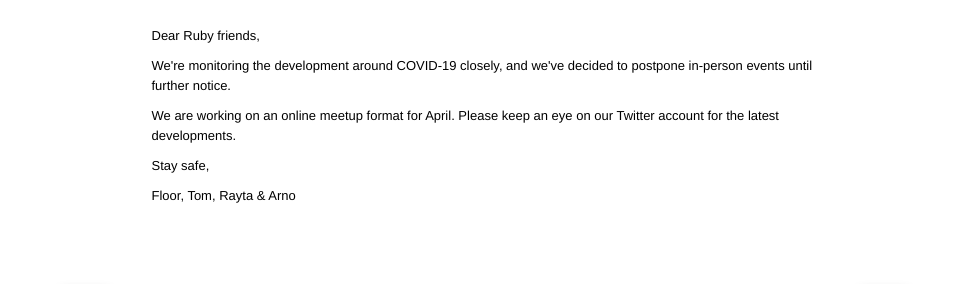
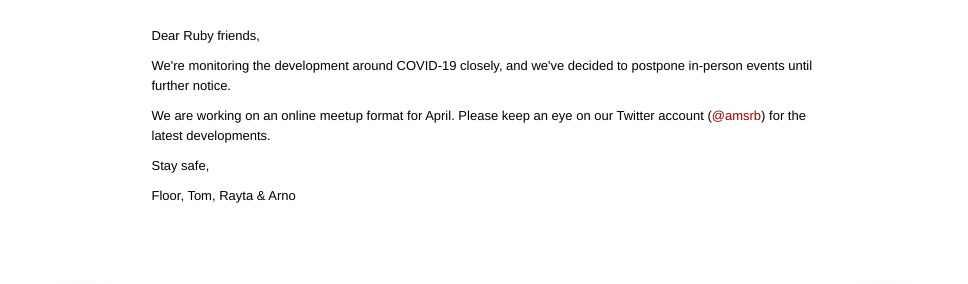
Before and after one commit to amsrb/amsrb.github.com, a Jekyll site: the page built from index.html, in a window 1280 px wide. Shown: the part 516-800 px from the top of the page, without its empty margins (156-1124 px from the left). Built offline with Jekyll 4.4.1, drawn with Linux system fonts in a browser that asks for light colours; comment, search, counter and statistics services are not loaded.

Commit message:
Adds our twitter as link, removes strikethrough

```diff
--- a/index.html
+++ b/index.html
@@ -23,7 +23,7 @@ layout: default
       <div class="content">
         <p>Dear Ruby friends,</p>
         <p>We're monitoring the development around COVID-19 closely, and we've decided to postpone in-person events until further notice.</p>
-        <p>We are working on an online meetup format for April. Please keep an eye on our Twitter account for the latest developments.</p>
+        <p>We are working on an online meetup format for April. Please keep an eye on our Twitter account (<a href="https://www.twitter.com/amsrb" target="_blank">@amsrb</a>) for the latest developments.</p>
         <!--
         <p>We have two talks, some food and beverages. Please communicate your dietary restrictions with Arno, Rayta, Floor or Tom - <a href="https://www.twitter.com/amsrb" target="_blank">@amsrb</a>.</p>
         <p>The friendly folks at Catawiki are happy to host and feed us ❤️</p>
```
